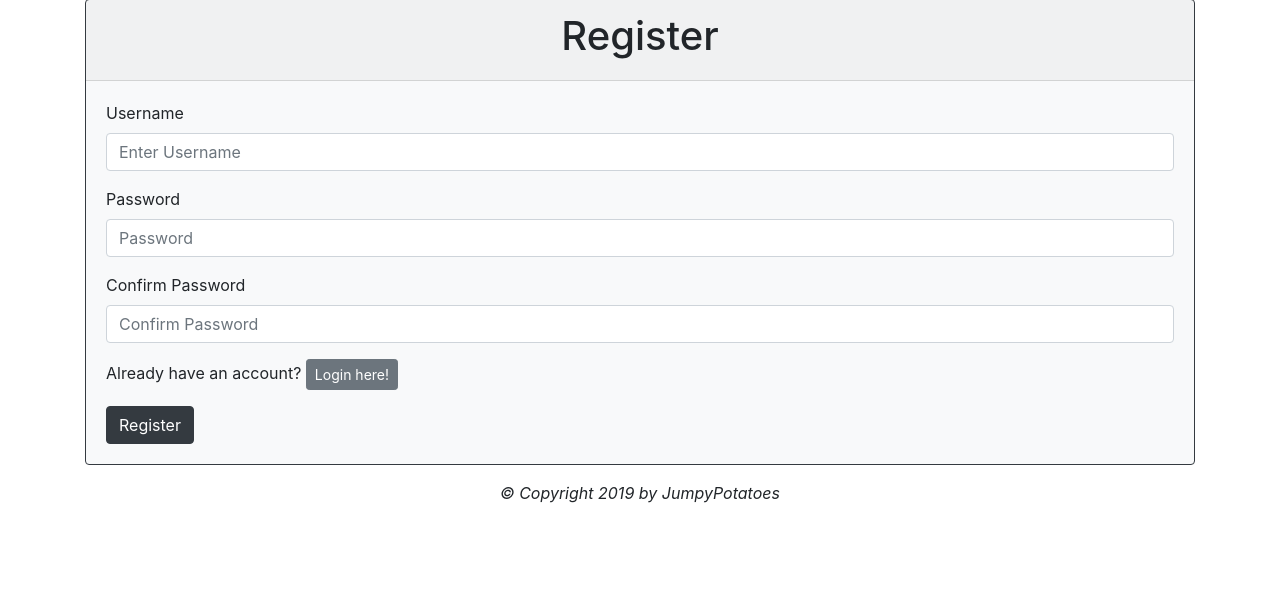
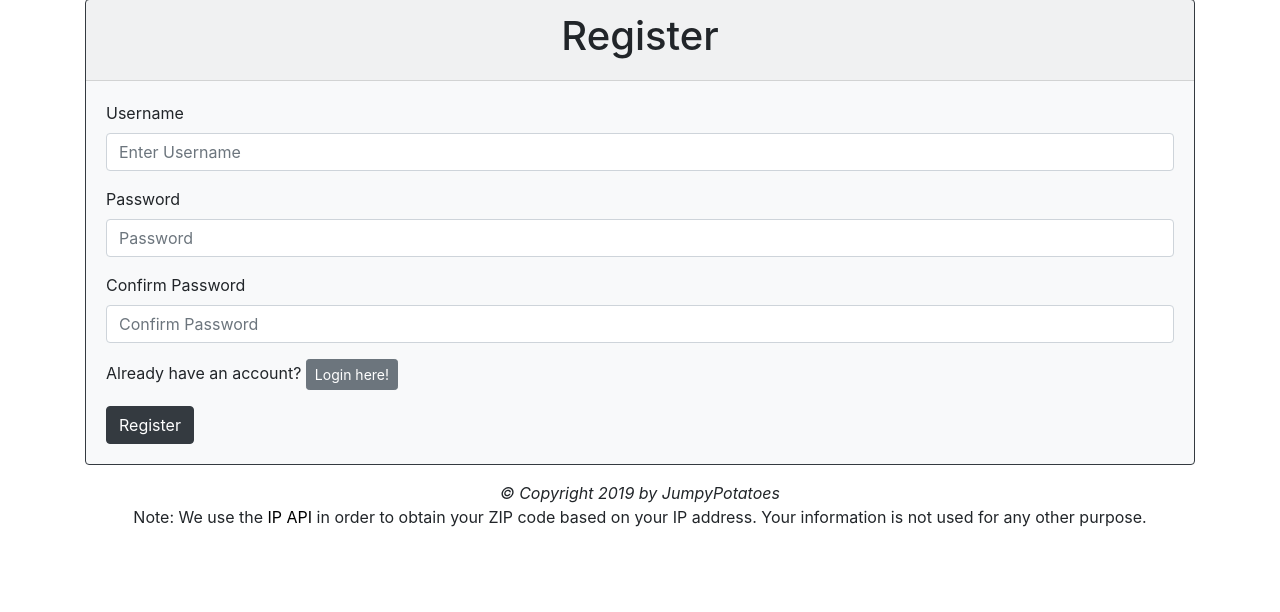
Before and after one commit to raywu6/JumpyPotatoes, a Flask app: page /register in a window 1280 px wide. Shown: the part 73-685 px from the top of the page. Run offline with Flask 2, Linux system fonts and the light colour scheme; some libraries are stand-ins or nearby versions.

Commit message:
add auto zip code function

```diff
--- a/app.py
+++ b/app.py
@@ -22,7 +22,13 @@ def home():
         civic_list = session['civic_list']
         session.pop('civic_list')
     else:
-        civic_list = api.civic(10282)
+        zipCode = api.getZIP()
+        if zipCode != "error":
+            print ("showing politicians for " + zipCode)
+            civic_list = api.civic(zipCode)
+        else:
+            print ("showing politicians for 10282 (default)")
+            civic_list = api.civic(10282)
     # news_list = []
     if 'follow' in request.args:
         database.follow(session['id'], request.args['follow'])
@@ -56,9 +62,8 @@ def politicians(zip):
     # news_list = []
     if session['civic_list'] == "error":
         session.pop('civic_list')
-        print ("nope. error on google api")
-        session['msg'] = "Invalid search query!"
-        session['type'] = 'danger'
+        print ("nope. error returned from google api")
+        flash('Invalid search query!', 'danger')
     return redirect( url_for('home') )
 
 @app.route("/politicianpage/<name>")
--- a/templates/base.html
+++ b/templates/base.html
@@ -87,6 +87,7 @@
 
     {% block footer %}
     <center> <em> &copy; Copyright 2019 by JumpyPotatoes </em> </center>
+    <center> Note: We use the <a href="https://ipapi.co">IP API</a> in order to obtain your ZIP code based on your IP address. Your information is not used for any other purpose.</center>
     {% endblock %}
 
     <script src="static/qwer.js"></script>
```
Also changed, not shown: util/api.py (+14 -0 lines), README.md.
